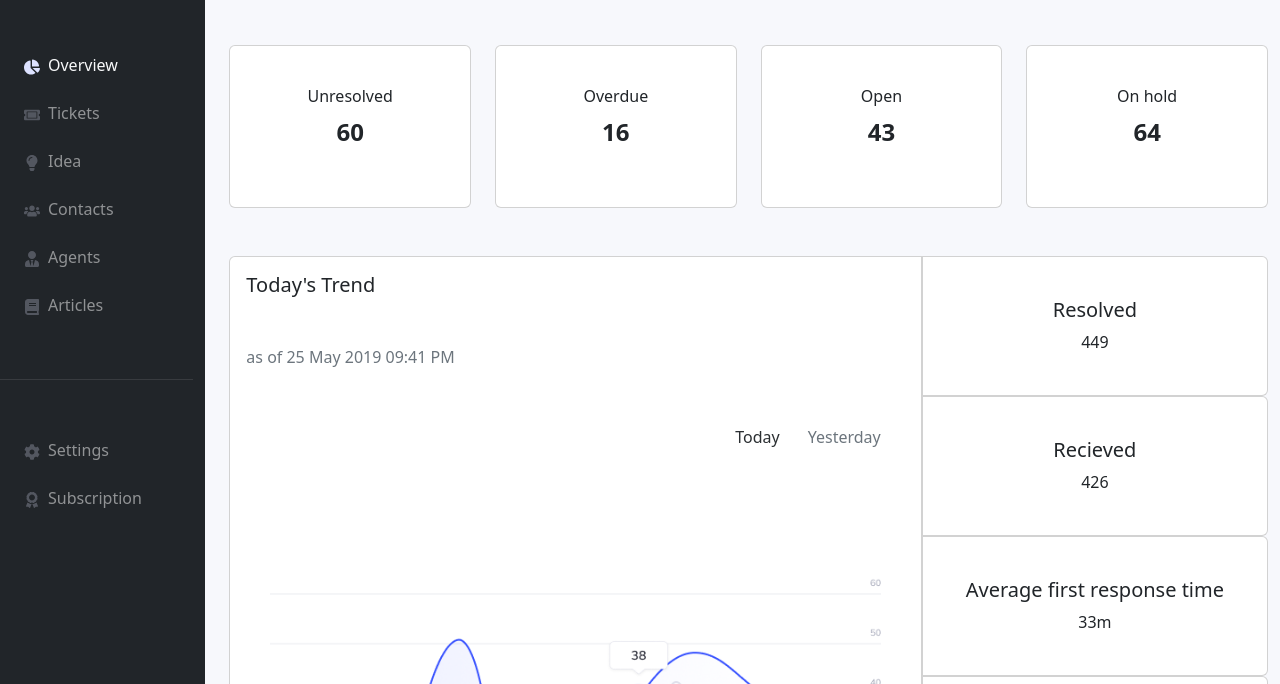
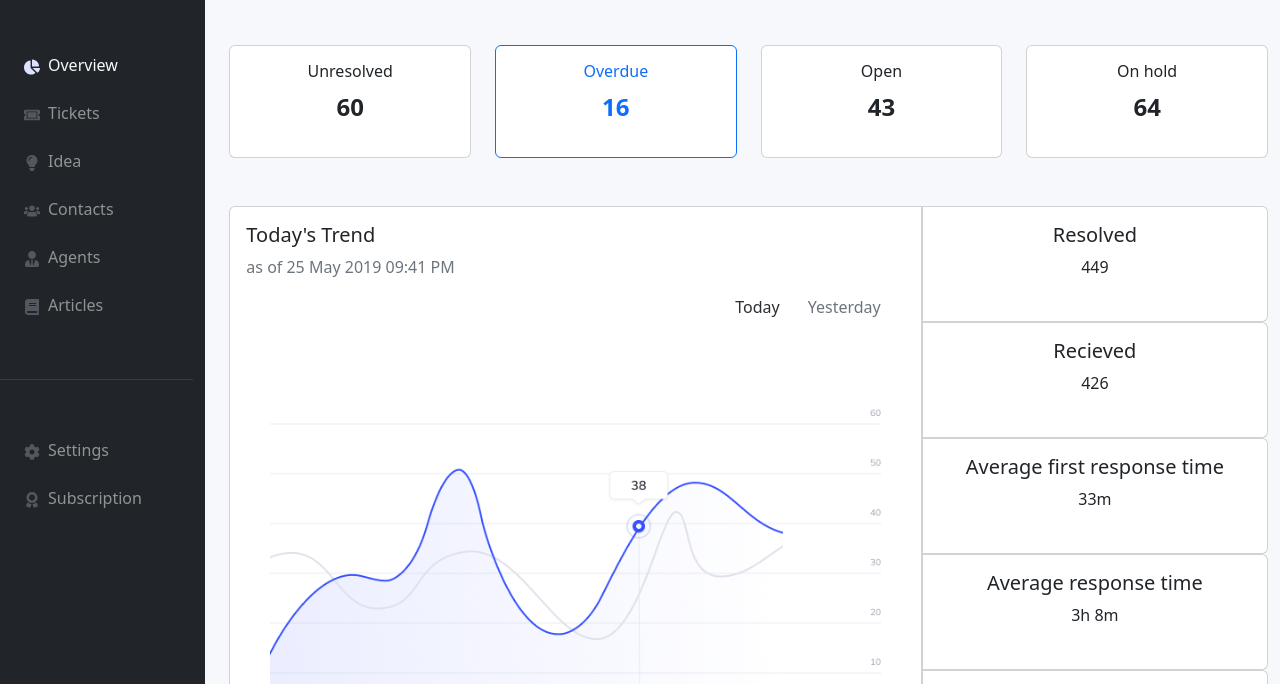
Before and after one commit to Temp-hitarth/INM320-Bootstrap-assignment, a website: page public/index.html in a window 1280 px wide. Shown: the part 69-753 px from the top of the page. Drawn offline with nearby package versions, Linux system fonts and the light colour scheme.

Commit message:
Revert "hover effect"
This reverts commit 6fa9ce40955b029707728eb9b939d3845d6dae5e.

```diff
--- a/public/assets/css/main.css
+++ b/public/assets/css/main.css
@@ -12,12 +12,3 @@ body {
 header img {
     object-fit: cover;
 }
-
-.custom-card {
-    padding: 25px;
-}
-
-.card:hover {
-    color: blue;
-    border-color: blue;
-}
--- a/public/index.html
+++ b/public/index.html
@@ -93,7 +93,7 @@
 
             <!--main 10 column-->
             <main class="container col-10 p-4">
-                <!-- header -->
+            <!-- header -->
                 <header class="mb-5 d-flex justify-content-between">
                     <h3>Overview</h3>
 
@@ -113,7 +113,7 @@
                 <!-- Cards -->
                 <div class="row justify-content-center">
                     <div class="col-sm-6 col-md-4 col-lg-3">
-                        <div class="card custom-card text-center">
+                        <div class="card text-center">
                             <div class="card-body">
                                 <h5 class="card-title fs-6">Unresolved</h5>
                                 <p class="fs-4 fw-bold">60</p>
@@ -121,7 +121,7 @@
                         </div>
                     </div>
                     <div class="col-sm-6 col-md-4 col-lg-3">
-                        <div class="card custom-card text-center">
+                        <div class="card text-center text-primary border-primary">
                             <div class="card-body">
                                 <h5 class="card-title fs-6">Overdue</h5>
                                 <p class="fs-4 fw-bold">16</p>
@@ -129,7 +129,7 @@
                         </div>
                     </div>
                     <div class="col-sm-6 col-md-4 col-lg-3">
-                        <div class="card custom-card text-center">
+                        <div class="card text-center">
                             <div class="card-body">
                                 <h5 class="card-title fs-6">Open</h5>
                                 <p class="fs-4 fw-bold">43</p>
@@ -137,7 +137,7 @@
                         </div>
                     </div>
                     <div class="col-sm-6 col-md-4 col-lg-3">
-                        <div class="card custom-card text-center">
+                        <div class="card text-center">
                             <div class="card-body">
                                 <h5 class="card-title fs-6 ">On hold</h5>
                                 <p class="fs-4 fw-bold">64</p>
@@ -166,36 +166,36 @@
                         </div>
 
                         <!-- Stacked Cards - Each takes 4 columns vertically on large screens, full width on smaller screens -->
-                        <div class="col-lg-4 col-12 p-0 vstack">
-                            <div class="card custom-card text-center flex-fill rounded-start-0">
+                        <div class="col-lg-4 col-12 p-0 d-flex flex-column justify-content-between">
+                            <div class="card text-center flex-fill rounded-start-0">
                                 <div class="card-body">
                                     <h5 class="card-title">Resolved</h5>
                                     <p class="card-text">449</p>
                                 </div>
                             </div>
 
-                            <div class="card custom-card text-center flex-fill rounded-start-0">
+                            <div class="card text-center flex-fill rounded-start-0">
                                 <div class="card-body">
                                     <h5 class="card-title">Recieved</h5>
                                     <p class="card-text">426</p>
                                 </div>
                             </div>
 
-                            <div class="card custom-card text-center flex-fill rounded-start-0">
+                            <div class="card text-center flex-fill rounded-start-0">
                                 <div class="card-body">
                                     <h5 class="card-title">Average first response time</h5>
                                     <p class="card-text">33m</p>
                                 </div>
                             </div>
 
-                            <div class="card custom-card text-center flex-fill rounded-start-0">
+                            <div class="card text-center flex-fill rounded-start-0">
                                 <div class="card-body">
                                     <h5 class="card-title">Average response time</h5>
                                     <p class="card-text">3h 8m</p>
                                 </div>
                             </div>
 
-                            <div class="card custom-card text-center flex-fill rounded-start-0">
+                            <div class="card text-center flex-fill rounded-start-0">
                                 <div class="card-body">
                                     <h5 class="card-title">Resolution within SLA</h5>
                                     <p class="card-text">94%</p>
```
